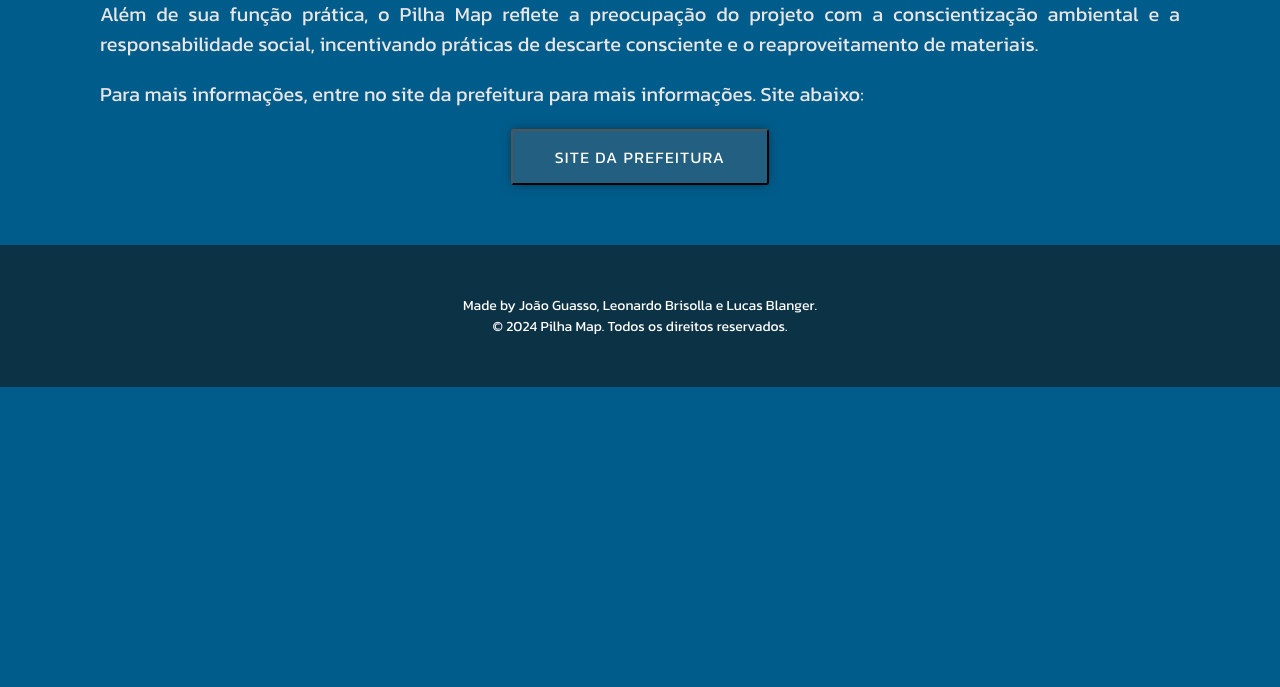
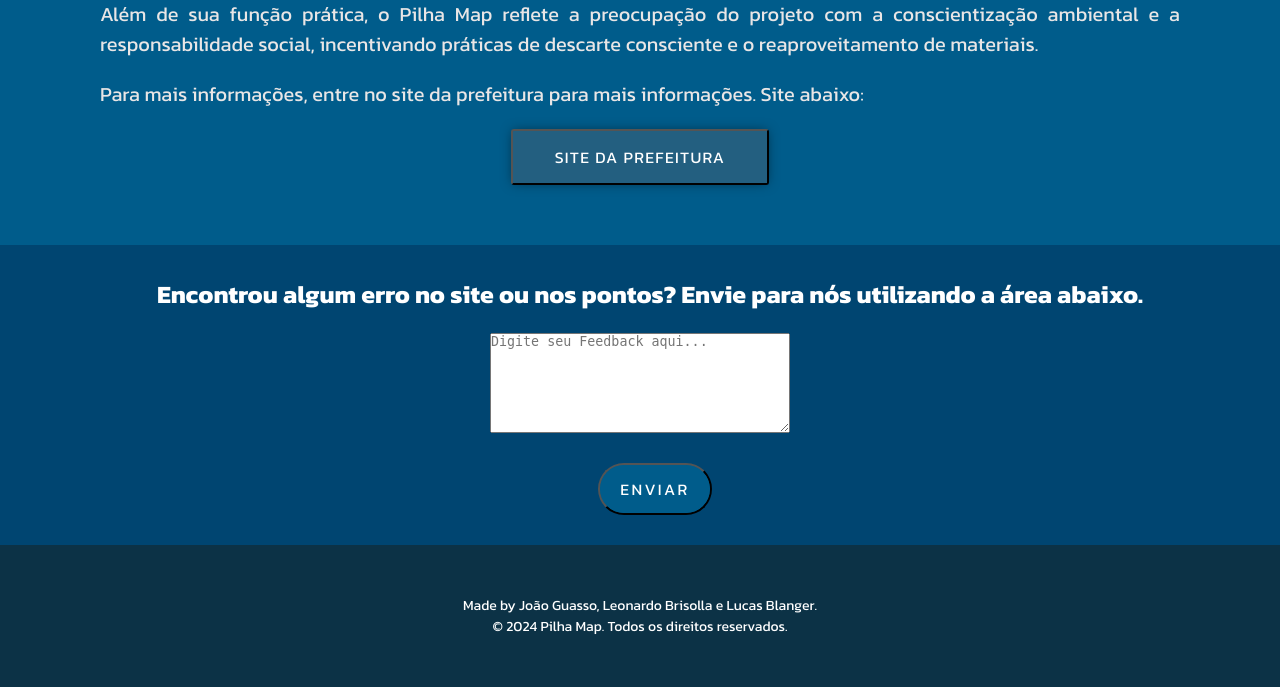
Before and after one commit to Lucas-Blanger/e-waste, a Flask app: page / in a window 1280 px wide; the page is wider, and only the part inside the window is pictured. Shown: the part 1723-2410 px from the top of that part. Before the commit the page ends 2110 px from the top of that part, so only its background shows below. Run offline with Flask 3, Linux system fonts and the light colour scheme; some web fonts are replaced.

Commit message:
upadate: criação da área de feedback

```diff
--- a/templates/index.html
+++ b/templates/index.html
@@ -121,6 +121,20 @@
             </div>
         </div>
     </section>
+
+    <section id="feedback" class="feedback">
+        <div>
+            <h2 id="textFeedback">
+                Encontrou algum erro no site ou nos pontos? Envie para nós
+                utilizando a área abaixo.
+            </h2>
+        </div>
+        <textarea id="areaFeedback" placeholder="Digite seu Feedback aqui..."></textarea>
+        <div id="div-buttonFeedback">
+            <button id="buttonFeedback" onclick="enviarFeedback()">Enviar</button>
+        </div>
+    </section>
+
     <section class="wave-section">
         <div class="content">
             <p class="text_made">Made by João Guasso, Leonardo Brisolla e Lucas Blanger.</p>
--- a/templates/script.js
+++ b/templates/script.js
@@ -69,3 +69,29 @@ function scrollToSectionAbout() {
 document.getElementById("button-prefeitura").addEventListener("click", function() {
     window.open("https://www.santamaria.rs.gov.br/descarte-legal", "_blank");
 });
+
+
+function scrollToSectionFeedback() {
+    const section = document.getElementById("feedback");
+    section.scrollIntoView({ behavior: "smooth" });
+}
+
+function enviarFeedback() {
+    const feedback = document.getElementById("areaFeedback").value;
+
+    fetch('salvarFeedback.php', {
+        method: 'POST',
+        headers: {
+            'Content-Type': 'application/x-www-form-urlencoded',
+        },
+        body: 'feedback=' + encodeURIComponent(feedback)
+    })
+    .then(response => response.text())
+    .then(data => {
+        console.log('Sucesso:', data);
+        alert('Feedback enviado com sucesso!');
+    })
+    .catch((error) => {
+        console.error('Erro:', error);
+    });
+}
--- a/templates/style/style.css
+++ b/templates/style/style.css
@@ -343,3 +343,79 @@ body {
     display: flex;
     justify-content: center;
   }
+
+  .feedback {
+    background-color: #004571;
+    display: flex;
+    justify-content: center;
+    align-items: center;
+    flex-direction: column;
+}
+
+#areaFeedback {
+    margin-top: 20px;
+    margin-bottom: 15px;
+    width: 300px;
+    height: 100px;
+}
+
+#buttonFeedback {
+    background-color: #005C8B;
+    font-family: "Kanit", sans-serif;
+    display: inline-block;
+    padding: .75rem 1.25rem;
+    border-radius: 10rem;
+    color: #fff;
+    text-transform: uppercase;
+    font-size: 1rem;
+    letter-spacing: .15rem;
+    transition: all .3s;
+    position: relative;
+    overflow: hidden;
+    z-index: 1;
+    margin-top: 15px;
+    margin-bottom: 30px;
+    margin-left: 30px;
+}
+
+#buttonFeedback:after {
+    content: '';
+    position: absolute;
+    bottom: 0;
+    left: 0;
+    width: 100%;
+    height: 100%;
+    background-color: #005C8B;
+    border-radius: 10rem;
+    z-index: -2;
+}
+
+#buttonFeedback:before {
+    content: '';
+    position: absolute;
+    bottom: 0;
+    left: 0;
+    width: 0%;
+    height: 100%;
+    background-color: #004571;
+    transition: all .3s;
+    border-radius: 10rem;
+    z-index: -1;
+}
+
+#buttonFeedback:hover {
+    color: #fff;
+}
+
+#buttonFeedback:hover:before {
+    width: 100%;
+}
+
+#textFeedback {
+    font-family: "Kanit", sans-serif;
+    color: white;
+    text-align: left;
+    margin-left: 20px;
+    font-size: 25px;
+    margin-top: 30px;
+}
```
Also changed, not shown: templates/db.sql (added, +9 -0 lines), 1 other file.
